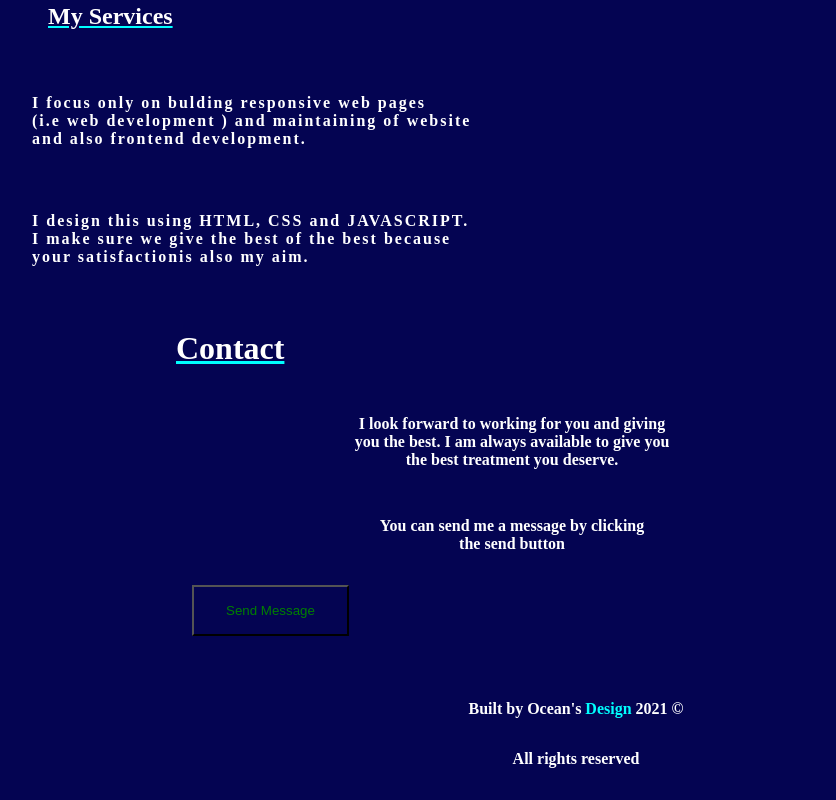
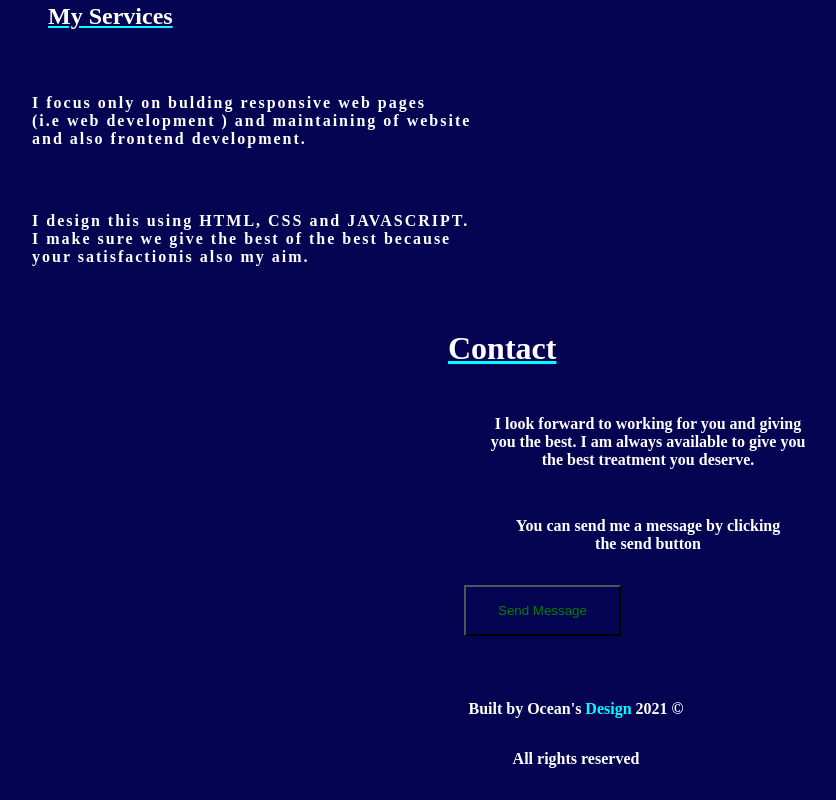
Before and after one commit to Ocean-html123/portfolio, a plain HTML site: page index.html in a window 1280 px wide. Shown: the part 1164-1964 px from the top of the page, without its empty margins (48-884 px from the left). Drawn offline with Linux system fonts and the light colour scheme.

Commit message:
main commit

```diff
--- a/index.css
+++ b/index.css
@@ -204,7 +204,7 @@ margin-bottom: -22rem;
     margin-bottom: 2rem;
 }
 .contact {
-    margin-left: 8rem;
+    margin-left: 25rem;
 }
 /* .contact p {
     margin-left: 50rem;
```
